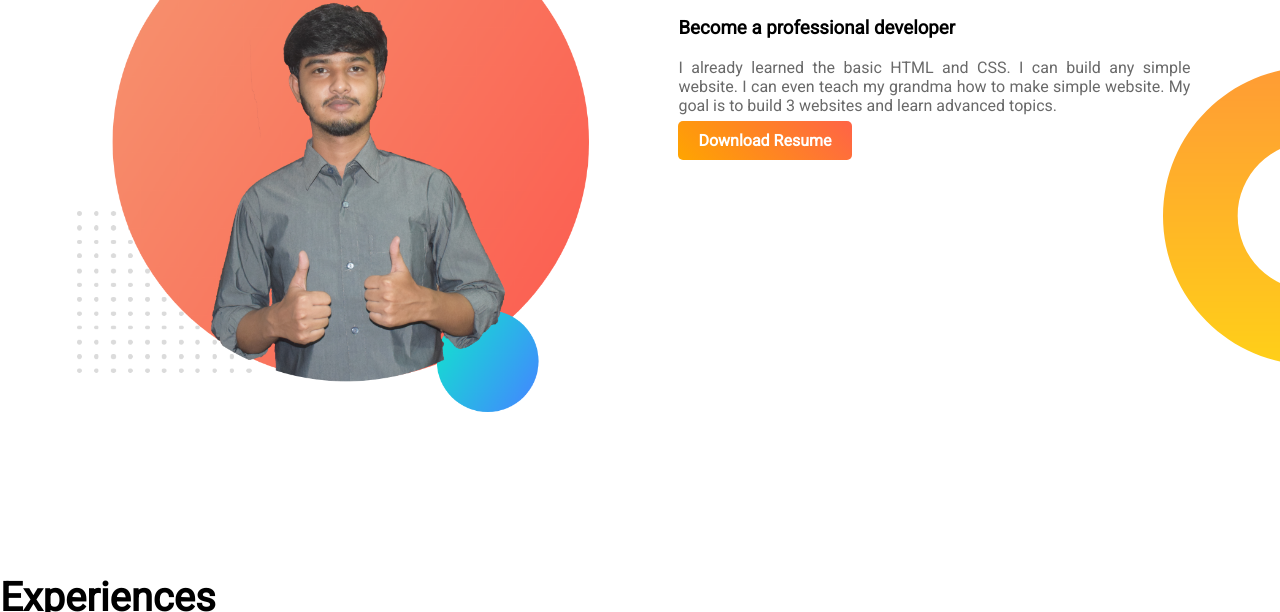
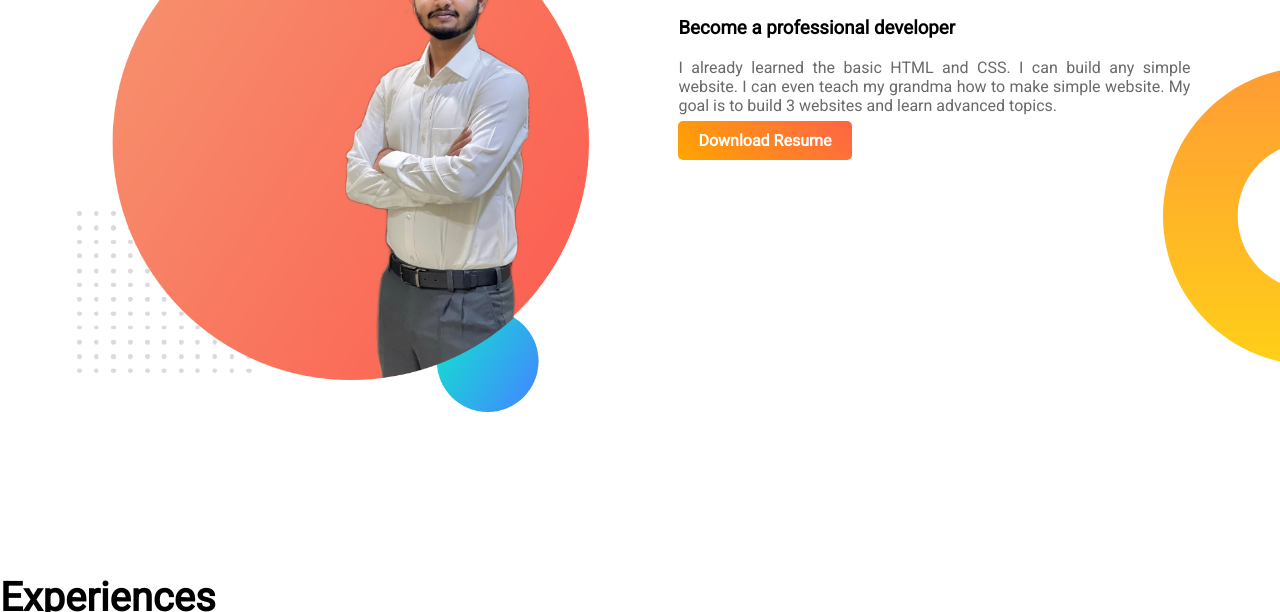
Before and after one commit to Shafayathub/developer-portfolio, a plain HTML site: page index.html in a window 1280 px wide. Shown: the part 759-1371 px from the top of the page. Drawn offline with Linux system fonts and the light colour scheme.

Commit message:
photo updated

```diff
--- a/index.html
+++ b/index.html
@@ -35,7 +35,7 @@
     </section>
     <section class="dream-big">
         <div class="first-para">
-            <img src="images/dream-big.png" alt="">
+            <img src="images/Background.png" alt="">
 
 
         </div>
```
Also changed, not shown: images/Background.png (added).
